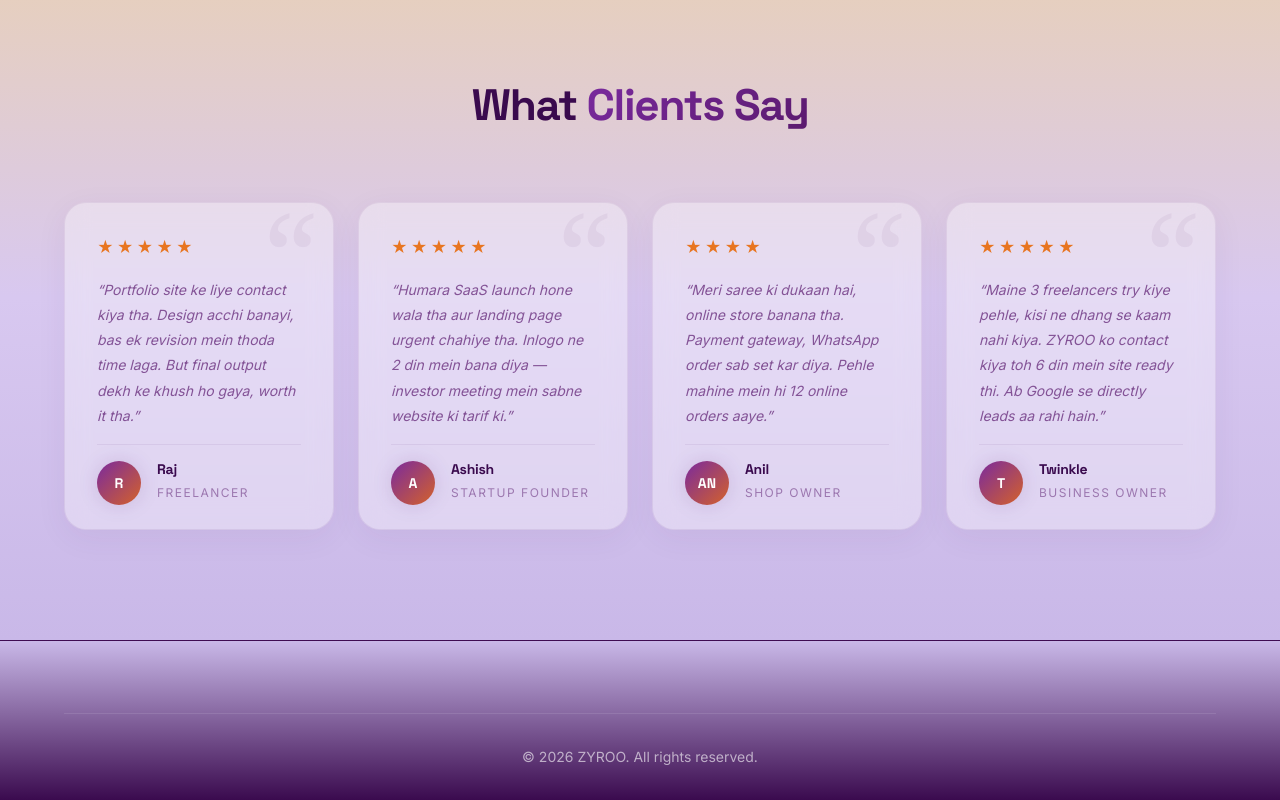
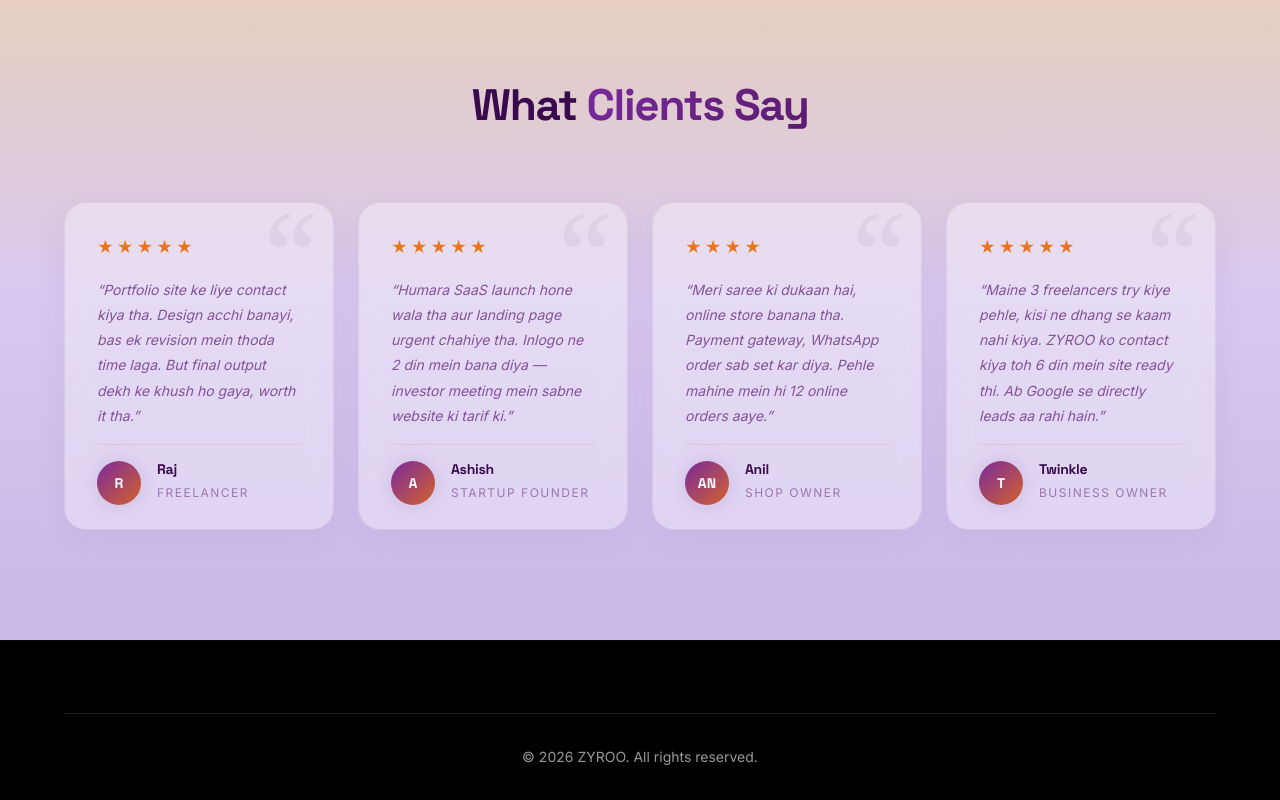
Before and after one commit to Kamlender/zyroo-website, a Next.js app: page / in a window 1280 px wide. Shown: the part 3432-4232 px from the top of the page. Built offline with nearby package versions, Linux system fonts and the light colour scheme.

Commit message:
Footer background back to black, text stays white

```diff
--- a/src/app/page.module.css
+++ b/src/app/page.module.css
@@ -294,7 +294,7 @@
 
 /* ==================== FOOTER ==================== */
 .footer {
-  background: linear-gradient(180deg, #c9b8e8 0%, #3a0a4e 100%);
+  background: #000000;
   border-top: 1px solid rgba(90, 26, 110, 0.12);
   padding: var(--space-3xl) 0 var(--space-xl);
   position: relative;
```
